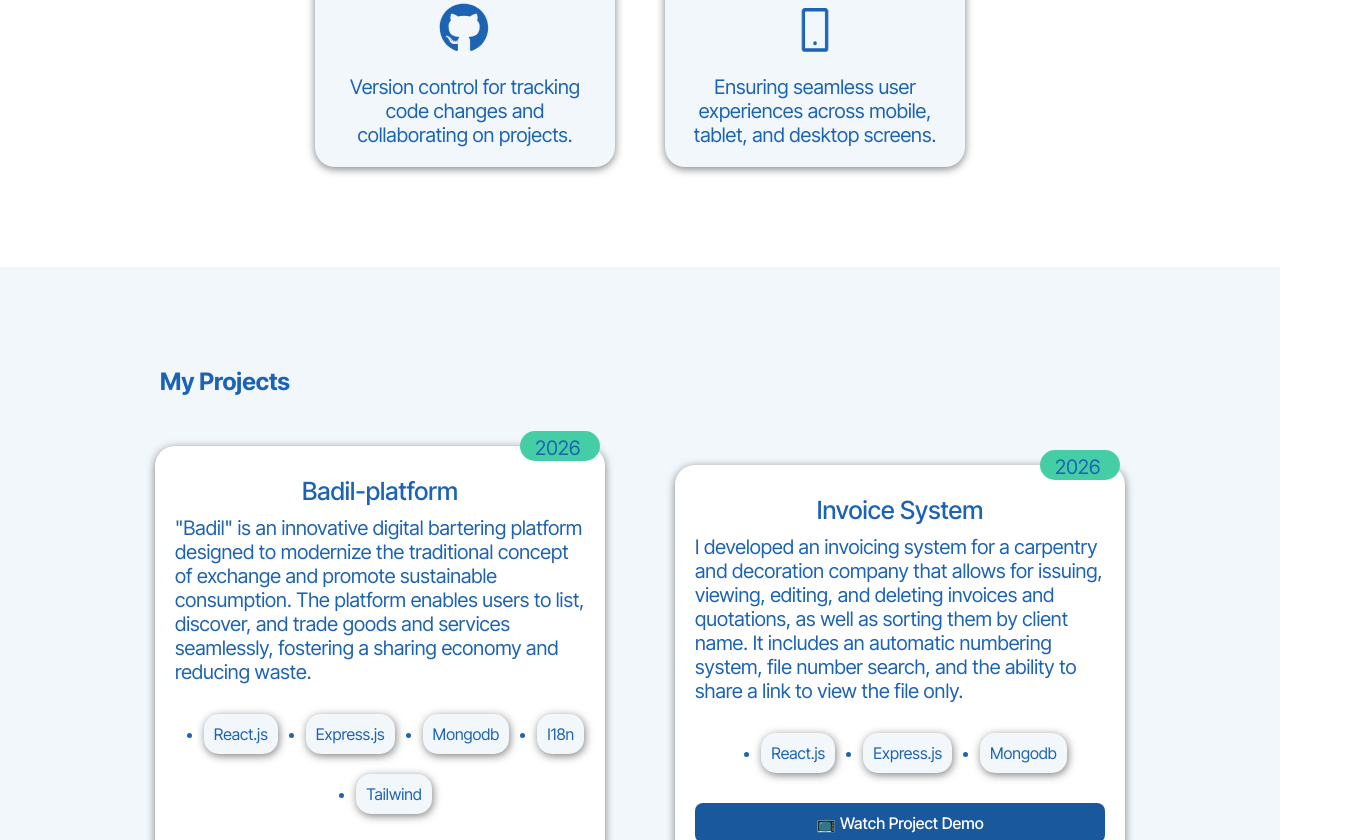
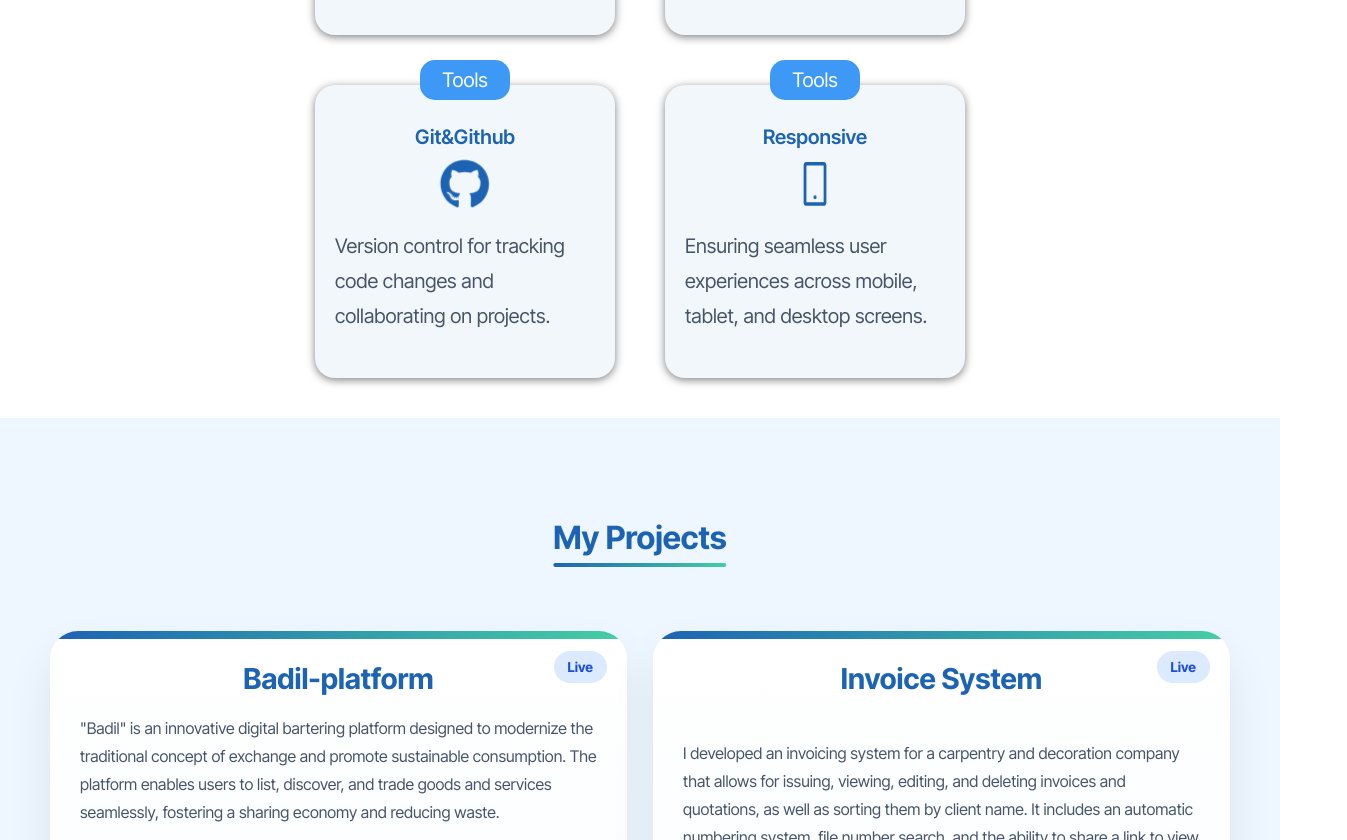
Before and after one commit to Mohammadev-71/Mohammad-Samer, a React (Vite) app: page / in a window 1280 px wide. Shown: the part 1960-2800 px from the top of the page, 1347 px wide, since content can reach past the window. Built offline with nearby package versions, Linux system fonts and the light colour scheme.

Commit message:
Automatic Update 2026-08-04 21:07

```diff
--- a/src/App.jsx
+++ b/src/App.jsx
@@ -10,21 +10,19 @@ import { FaArrowUpLong } from "react-icons/fa6";
 import { useEffect, useState } from 'react'
 function App() {
   const [isReached, setIsReached] = useState(false);
-  const scrollEffect = ()=>{
-    useEffect(() => {
+
+  useEffect(() => {
     const handleScroll = () => {
-      if (window.scrollY > 500) {
-        setIsReached(true);
-      } else {
-        setIsReached(false);
-      }
+      setIsReached(window.scrollY > 500);
     };
 
-    window.addEventListener('scroll', handleScroll);
-    return () => window.removeEventListener('scroll', handleScroll);
+    window.addEventListener("scroll", handleScroll);
+    handleScroll();
+    return () => window.removeEventListener("scroll", handleScroll);
   }, []);
-  }
-  scrollEffect()
+
+
+
   return (
     <div className='my-app'>
       <Header/>
--- a/src/cssFiles/about-me.css
+++ b/src/cssFiles/about-me.css
@@ -24,6 +24,10 @@
 
 
 .section-title{
+   display: flex;
+   justify-content: center;
+   align-items: center;
+   margin : 0 auto;
    color: rgb(29, 99, 179);
 }
 
--- a/src/cssFiles/contact.css
+++ b/src/cssFiles/contact.css
@@ -2,10 +2,8 @@
    max-width: 100vw;
    display: flex;
    flex-direction: column;
-   justify-content: start;
    align-items: center;
-   min-height: 65vh;
-   text-align: start;
+   height: 100%   ;
    gap: 20px;
    padding-top: 30px;
    margin-top: 60px;
@@ -13,7 +11,7 @@
 
 .title{
    display: flex;
-   width: 20%;
+   width: auto;
    flex-direction: column;
    justify-content: center;
    align-items: center;
@@ -36,7 +34,7 @@
 
 
 .email-form{
-   width: 80%;
+   margin: 0 auto;
    background-color: rgb(242, 247, 252);
    display: flex;
    flex-direction: column;
@@ -95,13 +93,6 @@
 
 
 @media (min-width:1000px) {
-   #contact-section{
-      flex-direction: row;
-      justify-content: center;
-      align-items: start;
-      padding: 100px 20px;
-      gap: 50px;
-   }
    .email-form{
       width: 30%;
    }
--- a/src/cssFiles/footer.css
+++ b/src/cssFiles/footer.css
@@ -9,6 +9,7 @@
    color: gray;
    gap: 20px;
    margin-bottom: 100px;
+   margin-top: 60px;
 }
 ul{
    display: flex;
--- a/src/cssFiles/projects.css
+++ b/src/cssFiles/projects.css
@@ -1,129 +1,156 @@
 #Project-Section{
-   width: 100vw;
+   width: 100%;
    display: flex;
    flex-direction: column;
-   justify-content: start;
+   justify-content: center;
    align-items: center;
-   min-height: 65vh;
-   text-align: start;
-   gap: 20px;
-   padding: 100px 0 50px 0;
-   margin-top: 60px;
-   background-color: rgb(242, 247, 252);
+   min-height: 75vh;
+   text-align: center;
+   gap: 24px;
+   padding: 100px 20px 80px;
+   background-color: #eef6ff;
 }
 
+.section-title{
+   width: auto;
+   font-size: 2rem;
+   font-weight: 700;
+   color: rgb(29, 99, 179);
+   text-align: center;
+   position: relative;
+   margin-bottom: 50px;
+}
 
-.section-title{
-   display: flex;
-   width: 75%;
-   margin-bottom: 30px;
+.section-title::before{
+   content: "";
+   position: absolute;
+   right: 1px;
+   left: 50%;
+   transform: translateX(-50%);
+   bottom: -10px;
+   width: 100%;
+   height: 4px;
+   border-radius: 999px;
+   background: linear-gradient(90deg, rgb(29, 99, 179), #45cea5);
 }
+
 .cards-container{
    width: 100%;
-   height: 100%;
-   display: flex;
-   flex-wrap: wrap;
-   justify-content: center;
-   align-items: center;
-   gap:30px
+   max-width: 1180px;
+   display: grid;
+   grid-template-columns: repeat(auto-fit, minmax(320px, 1fr));
+   gap: 26px;
+   align-items: stretch;
 }
 
 .project-card{
-   min-width: 290px;
-   max-width: 450px;
-   min-height: 420px;
-   padding: 20px;
-   border-radius: 20px;
-   box-shadow: 0 2px 8px rgba(0,0,0,0.5);
-   background-color: white;
-   color: rgb(29, 99, 179);
+   min-height: 430px;
+   padding: 30px;
+   border-radius: 28px;
+   box-shadow: 0 22px 45px rgba(15, 23, 42, 0.08);
+   background: linear-gradient(180deg, #ffffff 0%, #f8fbff 100%);
+   color: #0f172a;
    position: relative;
-   cursor: pointer;
-   transition: all 0.3s ease;
-   margin: 0 20px;
+   overflow: hidden;
+   transition: transform 0.35s ease, box-shadow 0.35s ease;
+   display: flex;
+   flex-direction: column;
+   justify-content: space-between;
 }
 
+.project-card::before{
+   content: "";
+   position: absolute;
+   top: 0;
+   left: 0;
+   width: 100%;
+   height: 8px;
+   background: linear-gradient(90deg, rgb(29, 99, 179), #45cea5);
+}
 
 .project-card:hover{
-   transform: scale(1.05);
-   box-shadow: 1px 3px 9px rgba(0,0,0,0.7);
-   border: 1.5px solid rgb(29, 99, 179);
+   transform: translateY(-10px);
+   box-shadow: 0 30px 80px rgba(15, 23, 42, 0.15);
 }
 
 .title{
    display: flex;
-   min-width: 100%;
    justify-content: center;
    align-items: center;
-   font-size: 25px;
-   font-weight: 500;
-   margin: 10px 0;
+   font-size: 1.8rem;
+   font-weight: 700;
+   color: rgb(30, 64, 175);
+   margin-bottom: 18px;
 }
 
 .project-card::after{
-   content: "2026";
+   content: "Live";
    position: absolute;
-   width: 50px;
-   height: 20px;
-   background-color: #45cea5;
-   top:-15px;
-   right: 5px;
-   padding: 5px 15px ;
-   font-size: 20px;
-   border-radius: 25px;
+   top: 20px;
+   right: 20px;
+   background-color: #dbeafe;
+   color: #1d4ed8;
+   padding: 8px 14px;
+   font-size: 0.85rem;
+   font-weight: 700;
+   border-radius: 999px;
 }
 
-
 .description{
-   font-size: 20px;
+   font-size: 1rem;
+   color: #475569;
+   line-height: 1.75;
+   margin-bottom: 24px;
+   text-align: left;
 }
 
 .technologies{
    display: flex;
-   flex-direction: row;
-   width: 100%;
    flex-wrap: wrap;
-   padding-top: 20px;
-   justify-content: center;
-   align-items: center;
-   text-align: center;
-   gap: 20px;
-   margin: 10px;
-   margin-bottom: 30px;
+   justify-content: flex-start;
+   gap: 12px;
+   margin-bottom: 26px;
 }
 
-
 .technology{
-   background-color: rgb(242, 247, 252);
-   padding: 10px;
-   border-radius: 15px;
-   text-align: center;
-   box-shadow: 1px 2px 8px rgba(0,0,0,0.5);
-   margin-left: 8px;
+   background-color: #eff6ff;
+   color: #1d4ed8;
+   padding: 10px 14px;
+   border-radius: 999px;
+   font-size: 0.95rem;
+   font-weight: 600;
 }
 
 .demo-btn {
-   display: flex;
+   display: inline-flex;
    align-items: center;
    justify-content: center;
-   gap: 8px;
-   background-color: rgb(26, 88, 158);
+   gap: 10px;
+   background-color: rgb(29, 99, 179);
    color: #ffffff;
-   font-weight: 500;
-   padding: 10px 16px;
-   border-radius: 8px;
+   font-weight: 600;
+   padding: 14px 20px;
+   border-radius: 18px;
    text-decoration: none;
-   margin-top: 16px;
-   width: 100%;
-   box-sizing: border-box;
-   transition: background-color 0.2s ease;
+   width: fit-content;
+   transition: background-color 0.25s ease, transform 0.25s ease;
 }
 
 .demo-btn:hover {
-   background-color: #1d4ed8;
+   background-color: #2563eb;
+   transform: translateY(-2px);
 }
-@media (min-width: 1000px) {
-   .title {
-      min-width: 100% !important;
+
+@media (max-width: 640px) {
+   #Project-Section{
+      padding: 80px 16px 60px;
+   }
+
+   .project-card{
+      padding: 24px;
+   }
+
+   .section-title{
+      font-size: 2rem;
    }
 }
```
